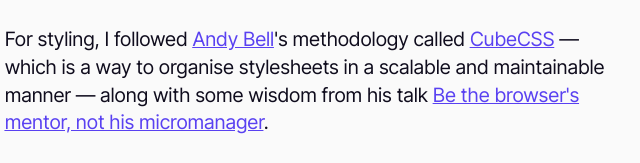
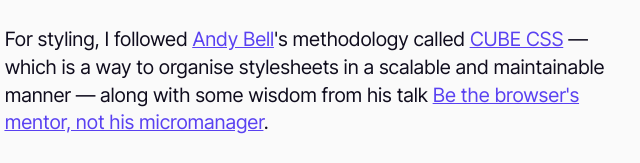
Before and after one commit to williamhzo/astro-williamhzo.me, an Astro site: page /about in a window 1280 px wide. Shown: the part 1476-1639 px from the top of the page, 326-966 px from the left. Built offline with nearby package versions, Linux system fonts and the light colour scheme; Astro itself is replaced by a stand-in of ours.

Commit message:
update copy

```diff
--- a/src/pages/about.astro
+++ b/src/pages/about.astro
@@ -76,7 +76,7 @@ import BaseLayout from '../layouts/BaseLayout.astro';
 
       <p>
         For styling, I followed <a href="https://andy-bell.co.uk/">Andy Bell</a
-        >'s methodology called <a href="https://cube.fyi/">CubeCSS</a> — which is
+        >'s methodology called <a href="https://cube.fyi/">CUBE CSS</a> — which is
         a way to organise stylesheets in a scalable and maintainable manner — along
         with some wisdom from his talk <a
           href="https://www.youtube.com/watch?v=5uhIiI9Ld5M"
```
